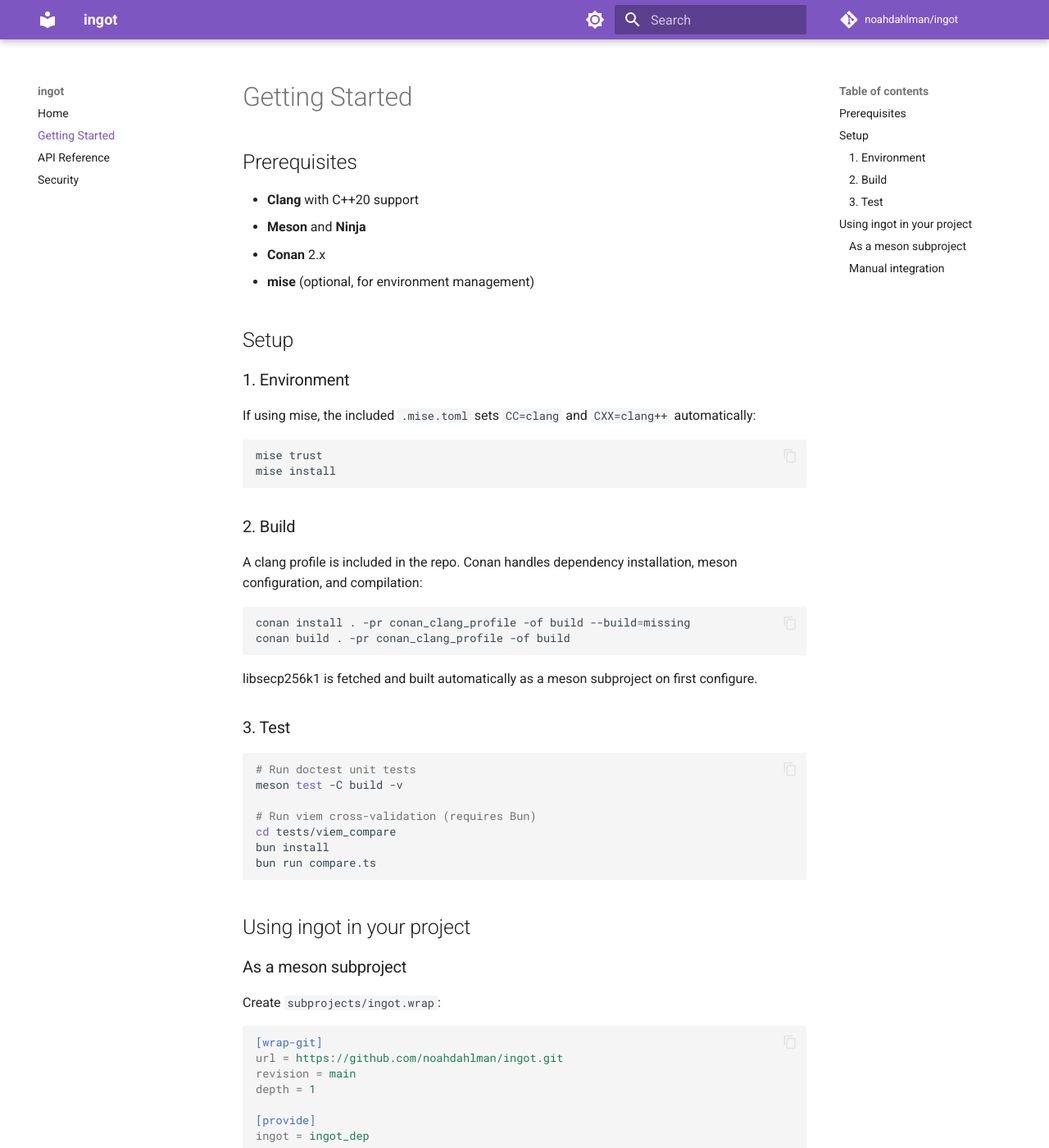
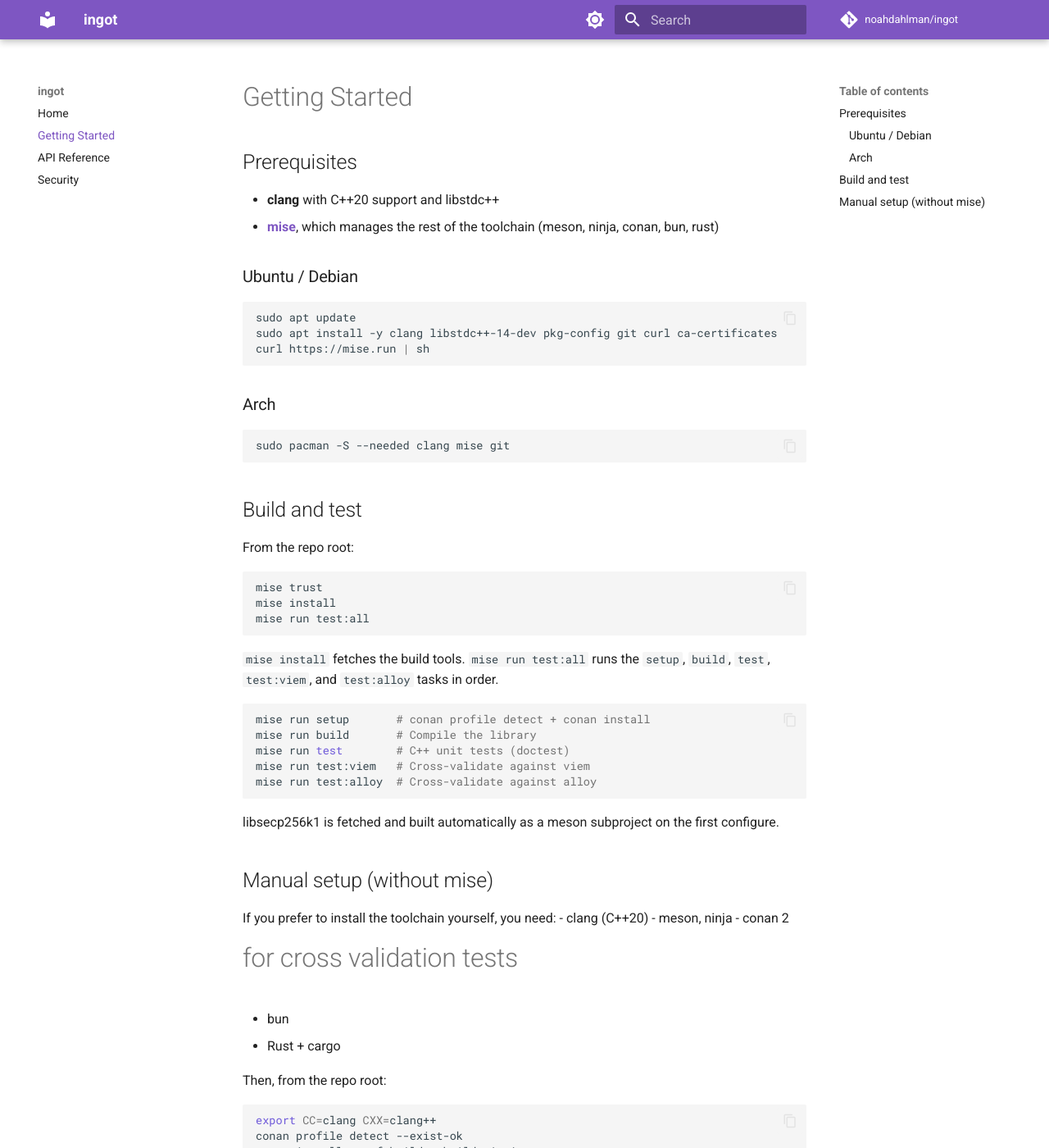
Before and after one commit to noahdahlman/ingot, an MkDocs documentation site: the page built from docs/getting-started.md, in a window 1280 px wide and 1400 px high. Shown: the whole window at 82% size. Built offline with MkDocs 1.6.1 and Material for MkDocs 9.7.7, drawn with Linux system fonts in a browser that asks for light colours; comment, search, counter and statistics services are not loaded; some of the changed text lies outside the part shown.

Commit message:
simplify setup, OS clang + mise, drop pinned conan profile
Install clang from apt/pacman instead of mise; mise manages the rest
(meson, ninja, conan, bun, rust). Replace conan_clang_profile with
`conan profile detect`, pinning cpp_std=20 in conanfile.py so it works
across distros. Rewrite README and docs/getting-started.md with Ubuntu
and Arch prerequisites plus a manual-setup section. Collapse the
Dockerfile to a single stage and add Dockerfile.manual.

````diff
--- a/conanfile.py
+++ b/conanfile.py
@@ -6,6 +6,12 @@ from conan.tools.gnu import PkgConfigDeps
 class IngotConan(ConanFile):
     settings = "os", "compiler", "build_type", "arch"
     requires = "doctest/2.4.11"
+
+    def configure(self):
+        # meson.build pins cpp_std=c++20; force the matching value here so
+        # MesonToolchain's generated native file doesn't override it with the
+        # detected profile default (e.g. gnu17 on clang-18).
+        self.settings.compiler.cppstd = "20"
 
     def generate(self):
         tc = MesonToolchain(self)
--- a/docs/getting-started.md
+++ b/docs/getting-started.md
@@ -2,43 +2,72 @@
 
 ## Prerequisites
 
-- **Clang** with C++20 support
-- **Meson** and **Ninja**
-- **Conan** 2.x
-- **mise** (optional, for environment management)
+- **clang** with C++20 support and libstdc++
+- **[mise](https://mise.jdx.dev/)**, which manages the rest of the toolchain (meson, ninja, conan, bun, rust)
 
-## Setup
+### Ubuntu / Debian
 
-### 1. Environment
+```bash
+sudo apt update
+sudo apt install -y clang libstdc++-14-dev pkg-config git curl ca-certificates
+curl https://mise.run | sh
+```
 
-If using mise, the included `.mise.toml` sets `CC=clang` and `CXX=clang++` automatically:
+### Arch
+
+```bash
+sudo pacman -S --needed clang mise git
+```
+
+## Build and test
+
+From the repo root:
 
 ```bash
 mise trust
 mise install
+mise run test:all
 ```
 
-### 2. Build
-
-A clang profile is included in the repo. Conan handles dependency installation, meson configuration, and compilation:
+`mise install` fetches the build tools. `mise run test:all` runs the `setup`, `build`, `test`, `test:viem`, and `test:alloy` tasks in order.
 
 ```bash
-conan install . -pr conan_clang_profile -of build --build=missing
-conan build . -pr conan_clang_profile -of build
+mise run setup       # conan profile detect + conan install
+mise run build       # Compile the library
+mise run test        # C++ unit tests (doctest)
+mise run test:viem   # Cross-validate against viem
+mise run test:alloy  # Cross-validate against alloy
 ```
 
-libsecp256k1 is fetched and built automatically as a meson subproject on first configure.
+libsecp256k1 is fetched and built automatically as a meson subproject on the first configure.
 
-### 3. Test
+## Manual setup (without mise)
+
+If you prefer to install the toolchain yourself, you need:
+- clang (C++20)
+- meson, ninja
+- conan 2
+
+# for cross validation tests
+- bun
+- Rust + cargo
+
+Then, from the repo root:
 
 ```bash
-# Run doctest unit tests
+export CC=clang CXX=clang++
+conan profile detect --exist-ok
+conan install . -of build --build=missing
+conan build   . -of build
+
+# C++ unit tests
 meson test -C build -v
 
-# Run viem cross-validation (requires Bun)
-cd tests/viem_compare
-bun install
-bun run compare.ts
+# viem cross-validation
+( cd tests/viem_compare && bun install && bun run compare.ts )
+
+# alloy cross-validation
+( cd tests/alloy_compare && cargo run -- ../../build/tests/test_cross_validate )
 ```
 
 ## Using ingot in your project
````
Also changed, not shown: README.md (+58 -18 lines), docs/api.md (+8 -12 lines), docs/index.md (+7 -21 lines), .mise.toml, 4 other files.
